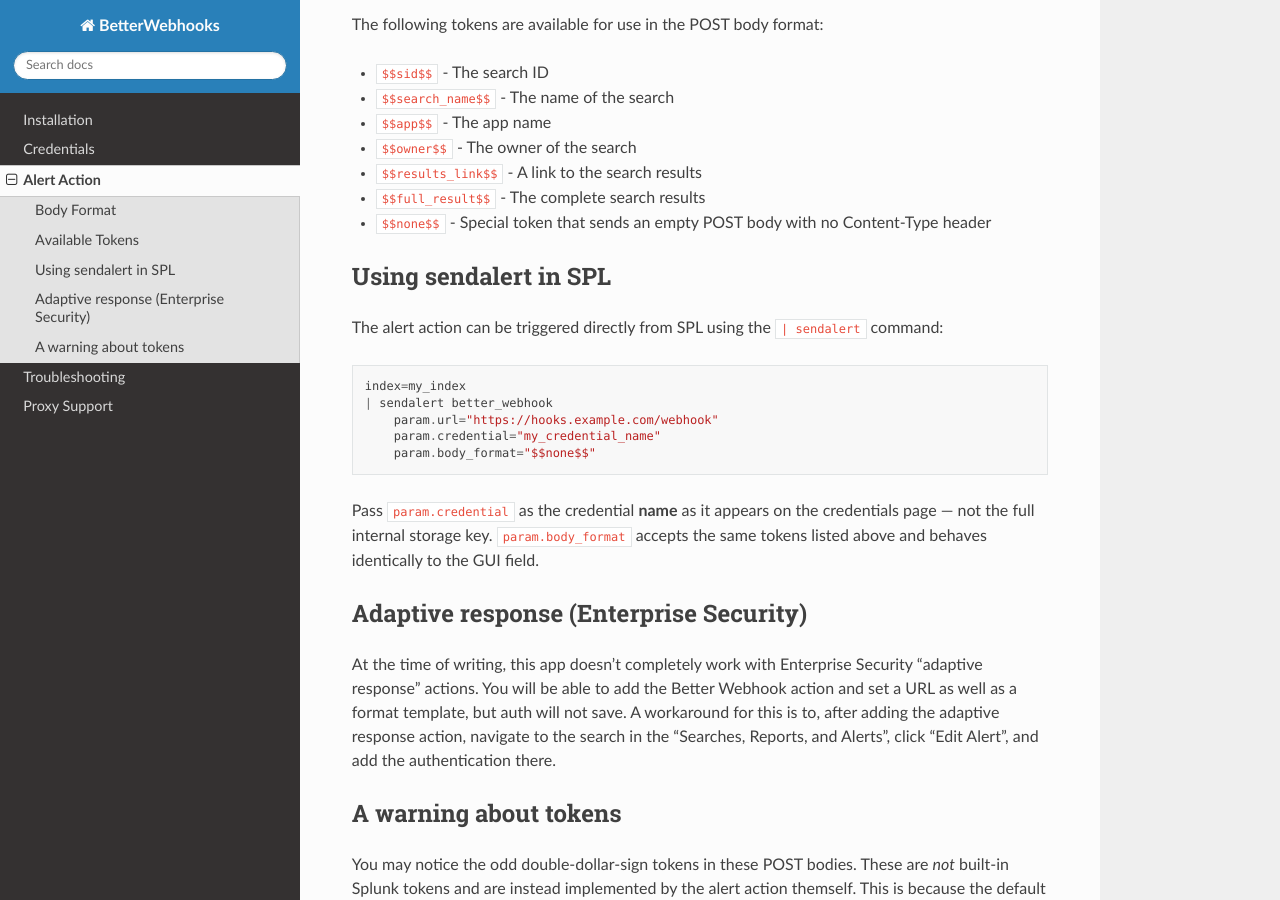
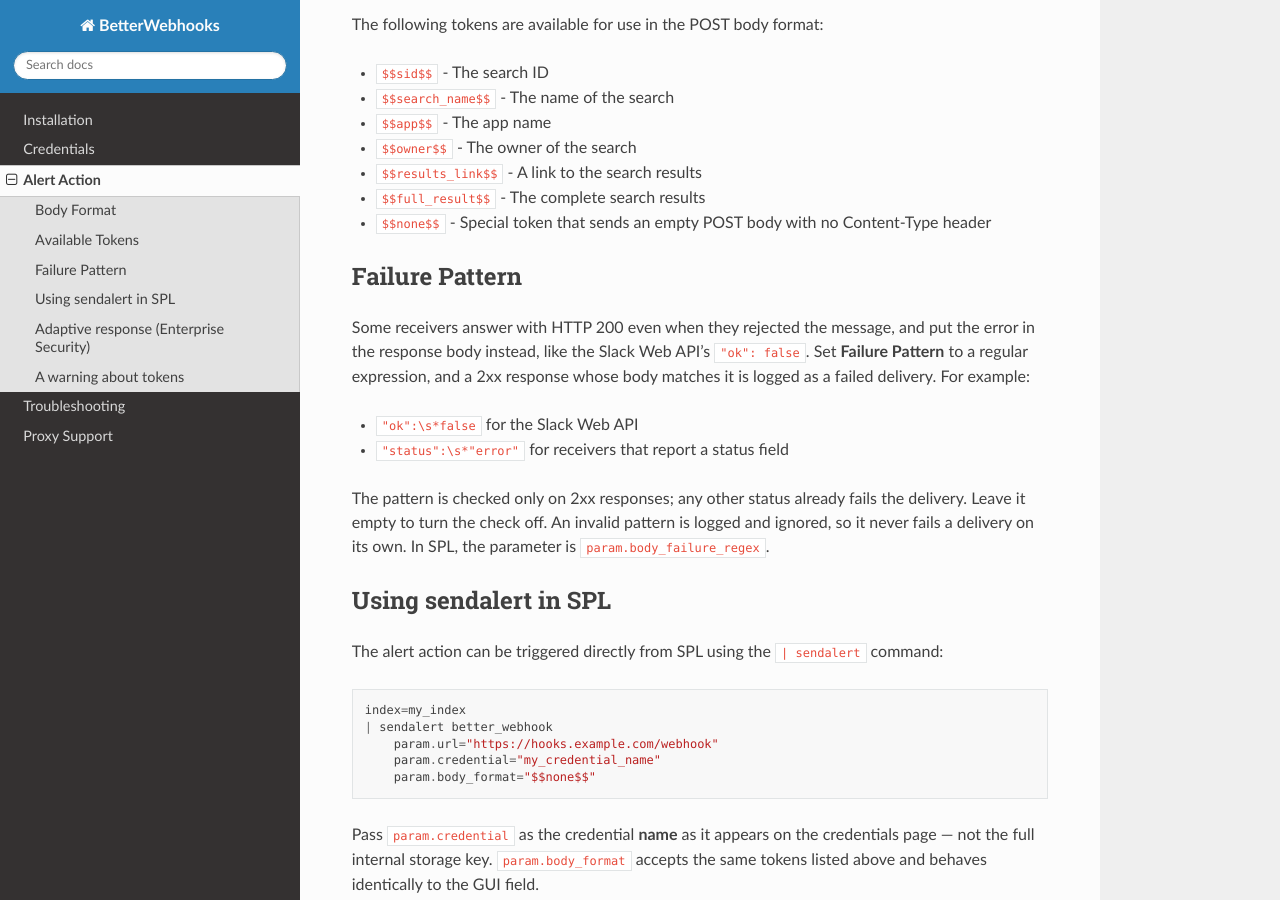
Before and after one commit to HurricaneLabs/BetterWebhooks, a Sphinx documentation site: the page built from docs/source/alert_action.rst, in a window 1280 px wide and 900 px high, scrolled down 1055 px. Built offline with Sphinx 7.4.7 and the Read the Docs theme 3.1.0, drawn with Linux system fonts in a browser that asks for light colours; some of the changed text lies outside the part shown.

Commit message:
docs: document the alert action's failure pattern (#36)
1.3.0 shipped param.body_failure_regex (#24), but the alert action page
still said the action had only 3 parameters.

```diff
--- a/docs/source/alert_action.rst
+++ b/docs/source/alert_action.rst
@@ -3,9 +3,9 @@
 Alert Action
 =============
 
-The "Better Webhook" alert action has only 3 parameters: The URL that the webhook
-will POST to, an optional credential (see :doc:`credentials`), and the POST body
-format.
+The "Better Webhook" alert action has 4 parameters: The URL that the webhook
+will POST to, an optional credential (see :doc:`credentials`), the POST body
+format, and an optional failure pattern.
 
 Body Format
 ------------
@@ -64,6 +64,22 @@
 * ``$$full_result$$`` - The complete search results
 * ``$$none$$`` - Special token that sends an empty POST body with no Content-Type header
 
+Failure Pattern
+----------------
+
+Some receivers answer with HTTP 200 even when they rejected the message, and put
+the error in the response body instead, like the Slack Web API's ``"ok": false``.
+Set **Failure Pattern** to a regular expression, and a 2xx response whose body
+matches it is logged as a failed delivery. For example:
+
+* ``"ok":\s*false`` for the Slack Web API
+* ``"status":\s*"error"`` for receivers that report a status field
+
+The pattern is checked only on 2xx responses; any other status already fails the
+delivery. Leave it empty to turn the check off. An invalid pattern is logged and
+ignored, so it never fails a delivery on its own. In SPL, the parameter is
+``param.body_failure_regex``.
+
 Using sendalert in SPL
 -----------------------
 
```
